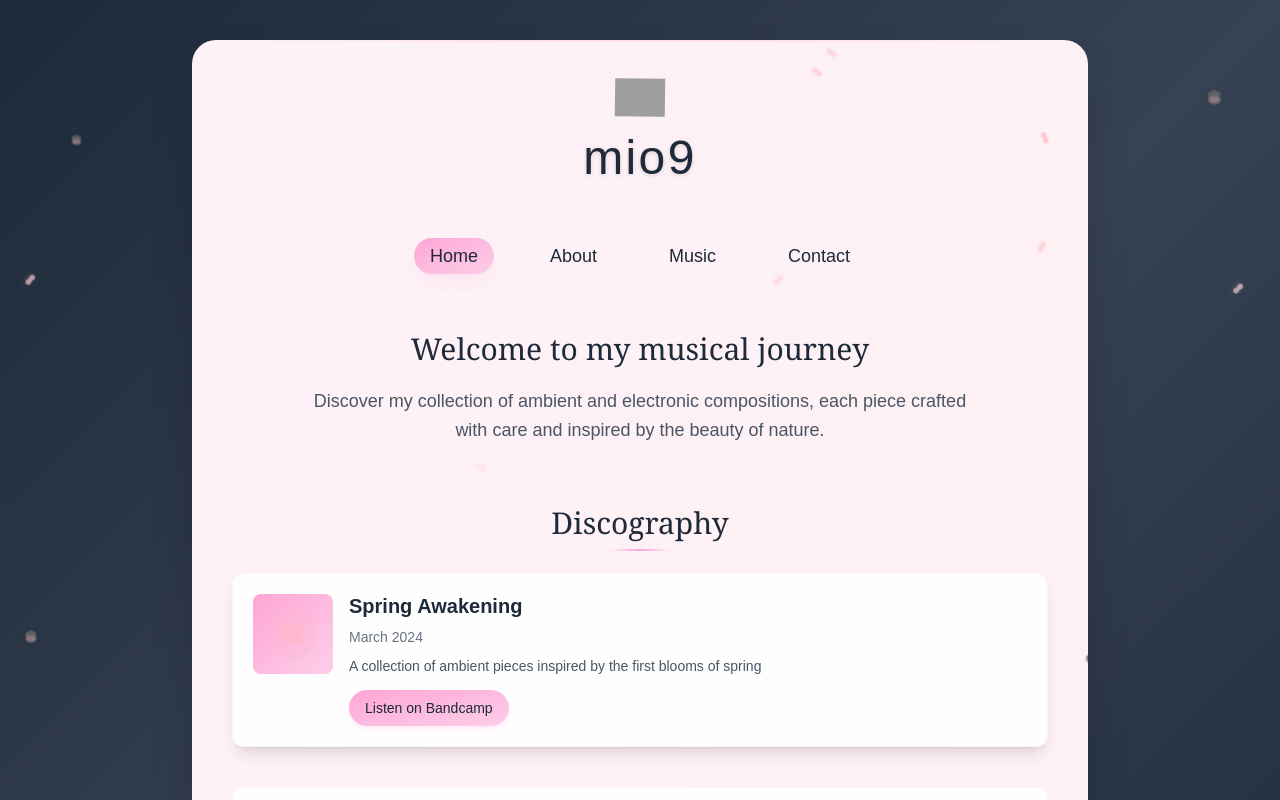
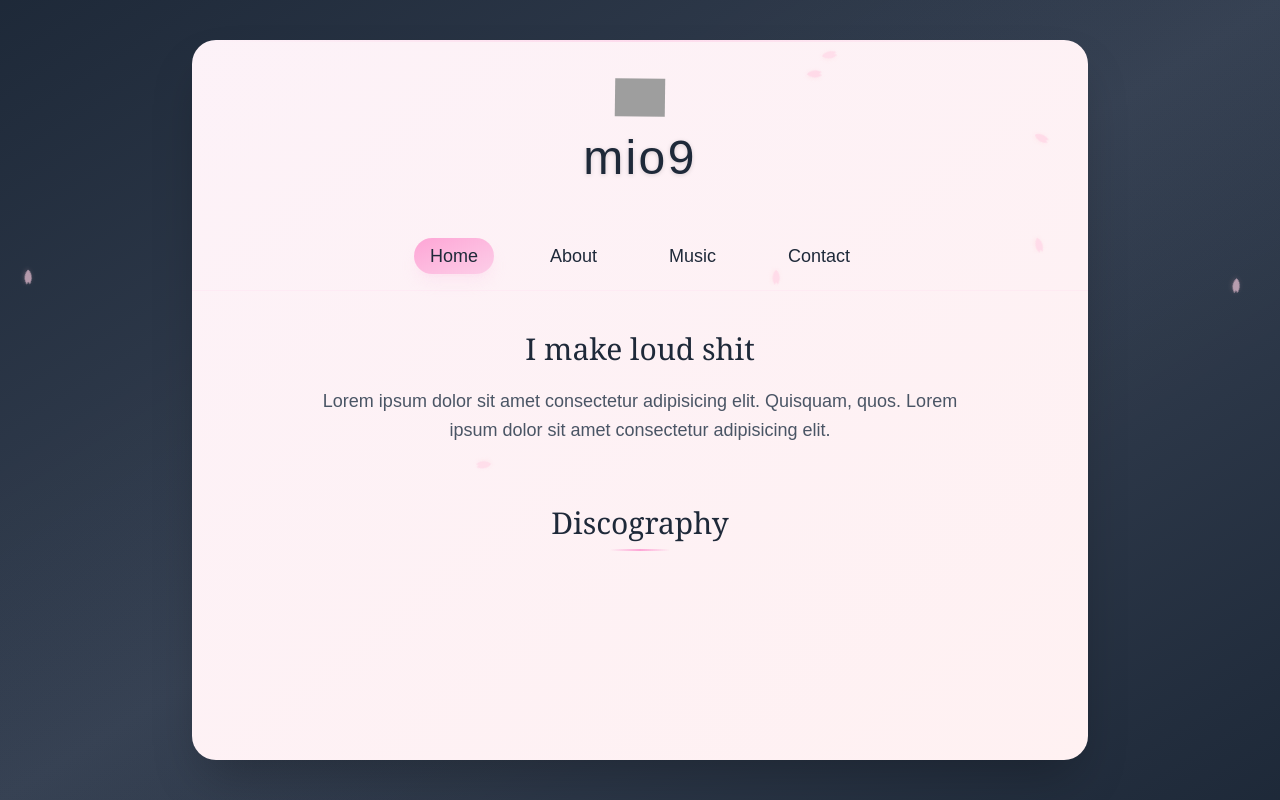
Before and after one commit to mio9/mio9.sh, a Nuxt app: page / in a window 1280 px wide. Shown: the top 800 px of the page. Built offline with nearby package versions, Linux system fonts and the light colour scheme; grey boxes are pictures that could not be loaded.

Commit message:
deal with things

```diff
--- a/app/app.vue
+++ b/app/app.vue
@@ -16,9 +16,6 @@
     </div>
 
     <FloatingPetals />
-    <CatDecoration position="near-navigation" :size="35" />
-    <CatDecoration position="center-left" :size="30" />
-    <CatDecoration position="near-content" :size="25" />
   </div>
 </template>
 
--- a/app/components/FloatingPetals.vue
+++ b/app/components/FloatingPetals.vue
@@ -10,13 +10,14 @@
         animationDuration: petal.duration + 's'
       }"
     >
-      <svg width="12" height="12" viewBox="0 0 12 12" class="drop-shadow-sm" style="filter: drop-shadow(0 1px 2px rgba(255, 183, 197, 0.3));">
+      <!-- <svg width="12" height="12" viewBox="0 0 12 12" class="drop-shadow-sm" style="filter: drop-shadow(0 1px 2px rgba(255, 183, 197, 0.3));">
         <path
           d="M6 1 C4 0, 2 0, 1 1 C0 2, 0 4, 1 5 C2 6, 4 6, 6 5 C8 6, 10 6, 11 5 C12 4, 12 2, 11 1 C10 0, 8 0, 6 1 Z"
           :fill="petal.color"
           opacity="0.7"
         />
-      </svg>
+      </svg> -->
+      <img src="~/assets/petal.svg" alt="blossom" height="12" width="12" class="drop-shadow-sm opacity-70" style="filter: drop-shadow(0 1px 2px rgba(255, 183, 197, 0.3));"/>
     </div>
   </div>
 </template>
--- a/app/pages/index.vue
+++ b/app/pages/index.vue
@@ -22,10 +22,9 @@
     <main class="p-10">
       <!-- Welcome section -->
       <section class="text-center mb-15">
-        <h2 class="text-3xl font-normal text-gray-800 m-0 mb-5 font-serif">Welcome to my musical journey</h2>
+        <h2 class="text-3xl font-normal text-gray-800 m-0 mb-5 font-serif">I make loud shit</h2>
         <p class="text-lg leading-relaxed text-gray-600 max-w-2xl mx-auto">
-          Discover my collection of ambient and electronic compositions,
-          each piece crafted with care and inspired by the beauty of nature.
+          Lorem ipsum dolor sit amet consectetur adipisicing elit. Quisquam, quos. Lorem ipsum dolor sit amet consectetur adipisicing elit.
         </p>
       </section>
 
@@ -36,12 +35,9 @@
           <div class="absolute -bottom-2.5 left-1/2 transform -translate-x-1/2 w-15 h-0.5 bg-gradient-to-r from-transparent via-pink-300 to-transparent"></div>
         </h2>
 
-        <!-- Paw print near discography -->
-        <div class="absolute top-4 right-8">
-          <CatDecoration position="near-content" :size="20" />
-        </div>
+
         <div class="flex flex-col gap-5">
-          <DiscographyCard
+          <!-- <DiscographyCard
             title="Spring Awakening"
             releaseDate="March 2024"
             description="A collection of ambient pieces inspired by the first blooms of spring"
@@ -58,7 +54,7 @@
             releaseDate="August 2023"
             description="Late-night compositions for quiet contemplation"
             bandcampLink="https://mio9.bandcamp.com/album/midnight-reverie"
-          />
+          /> -->
         </div>
       </section>
     </main>
```
Also changed, not shown: app/assets/petal.svg (added).
